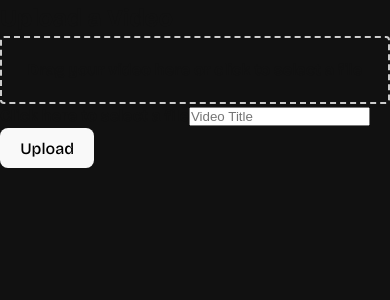
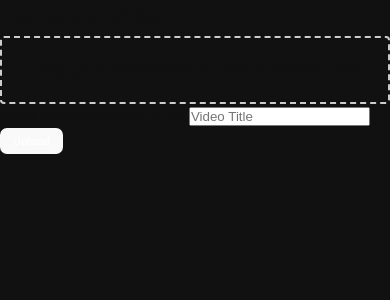
Before and after one commit to borismwanga/Qlips, a React (Vite) app in the folder client/: page / in a window 390 px wide. Shown: the top 300 px of the page. Built offline with nearby package versions, Linux system fonts and the light colour scheme.

Commit message:
mobile style

```diff
--- a/client/src/App.css
+++ b/client/src/App.css
@@ -1,16 +1,4 @@
-@import url('https://fonts.googleapis.com/css2?family=Bricolage+Grotesque:opsz,wght@10..48,200;10..48,300;10..48,400;10..48,500;10..48,600;10..48,700;10..48,800&family=Lora&display=swap');
 
-*,
-*::before,
-*::after {
-  box-sizing: border-box;
-  margin: 0;
-padding: 0;
-}
-:root{
-    --dark-color: #111111;
-    --light-color: #fff;
-}
 
 #root {
   background: var(--dark-color);
@@ -18,10 +6,7 @@ padding: 0;
   height: 100vh;
   color: var(--dark-color)
 }
-body{
-  font-family: 'Bricolage Grotesque', sans-serif;
-  font-weight: 700;
-}
+
 /*video and video wrapper*/
 .container {
   padding-top: 25px;
@@ -93,7 +78,13 @@ video{
   > p {
       font-size: 15px !important;
       font-weight: normal;
+      display: flex;
+      align-items: center;
+      gap: 5px;
   }
+}
+.ptby .title{
+  font-size: 15px;
 }
 
 .video-hover{
@@ -108,3 +99,42 @@ video{
   'GRAD' 0,
   'opsz' 48
 }
+
+/*mobile*/
+
+@media (max-width: 815px) {
+  /* Add your mobile-specific CSS styles here */
+  /* These styles will only apply when the screen width is 767px or less */
+  .container{
+    padding: 0;
+    height: 100vh;
+    display: flex;
+    align-items: center;
+
+}
+  .container > .video-wrapper {
+      /* Width of the centered element */
+     width: calc(100% - 50px); /* (50px from left + 50px from right) */
+ }
+ .ptby{
+      height: 50px;
+  }
+  .ptby .title{
+    font-size: 11px;
+  }
+  .ptby .info{
+    display: flex;
+    > p {
+        font-size: 11px !important;
+        font-weight: normal;
+    }
+  }
+  .material-symbols-outlined {
+    font-size: 15px !important;
+    font-variation-settings:
+    'FILL' 0,
+    'wght' 400,
+    'GRAD' 0,
+    'opsz' 48
+  }
+}
--- a/client/src/components/VideoPage.jsx
+++ b/client/src/components/VideoPage.jsx
@@ -22,7 +22,7 @@ export default function VideoPage() {
 
     const hoverTimeout = setTimeout(() => {
       setIsVideoHovered(true);
-    }, 5000);
+    }, 3000);
 
     return () => clearTimeout(hoverTimeout); // Clear the timeout on unmount
 
--- a/client/src/index.css
+++ b/client/src/index.css
@@ -1,17 +1,28 @@
+@import url('https://fonts.googleapis.com/css2?family=Bricolage+Grotesque:opsz,wght@10..48,200;10..48,300;10..48,400;10..48,500;10..48,600;10..48,700;10..48,800&family=Lora&display=swap');
+
 :root {
-  font-family: Inter, system-ui, Avenir, Helvetica, Arial, sans-serif;
+
+  --dark-color: #111111;
+  --light-color: #fff;
+
+  font-family: 'Bricolage Grotesque', sans-serif;
   line-height: 1.5;
-  font-weight: 400;
+  font-weight: 700;
 
-  color-scheme: light dark;
-  color: rgba(255, 255, 255, 0.87);
-  background-color: #242424;
 
   font-synthesis: none;
   text-rendering: optimizeLegibility;
   -webkit-font-smoothing: antialiased;
   -moz-osx-font-smoothing: grayscale;
   -webkit-text-size-adjust: 100%;
+}
+
+*,
+*::before,
+*::after {
+  box-sizing: border-box;
+  margin: 0;
+  padding: 0;
 }
 
 a {
@@ -48,6 +59,7 @@ button {
   transition: border-color 0.25s;
   display: flex;
   align-items: center;
+  color: var(--light-color);
 }
 button:hover {
   border-color: #646cff;
@@ -69,3 +81,13 @@ button:focus-visible {
     background-color: #f9f9f9;
   }
 }
+
+@media (max-width: 770px) {
+  button {
+    border-radius: 7px;
+    border: 1px solid transparent;
+    padding: 0.5em 1.1em;
+    font-size: 11px;
+    color: var(--light-color)
+  }
+}
```
